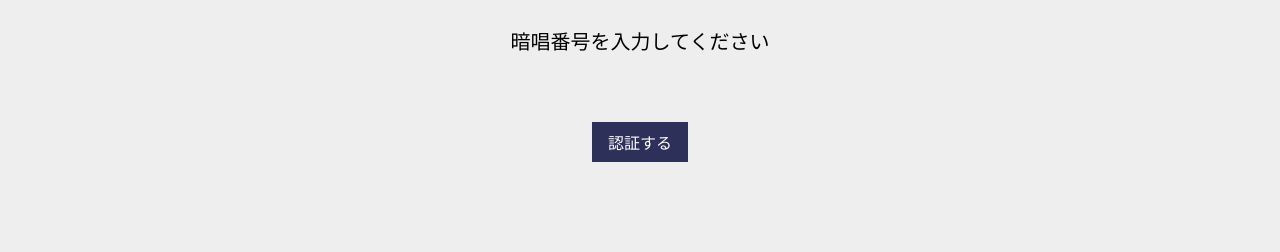
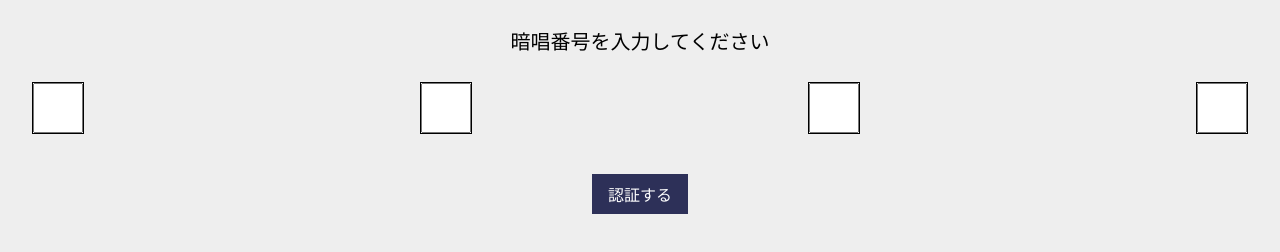
Before and after one commit to taisei1207/VuePugAdvance, a website: page PW.html in a window 1280 px wide. Drawn offline with nearby package versions, Linux system fonts and the light colour scheme.

Commit message:
スマホPW作成

```diff
--- a/PW.html
+++ b/PW.html
@@ -12,7 +12,10 @@
 	<div id="app">
 		<h3>暗唱番号を入力してください</h3>
 		<ul class="list">
-			<li class="input-box" type="tell" v-for="num in nums":key="num"></li>
+			<li class="box"><input class="input-box" type="tell" v-model="num1" maxlength="1" @input="goNext" id="1" ref="1"></li>
+			<li class="box"><input class="input-box" type="tell" v-model="num2" maxlength="1" @input="goNext" id="2" ref="2"></li>
+			<li class="box"><input class="input-box" type="tell" v-model="num3" maxlength="1" @input="goNext" id="3" ref="3"></li>
+			<li class="box"><input class="input-box" type="tell" v-model="num4" maxlength="1" @input="goNext" id="4" ref="4"></li>
 		</ul>
 
 		<button class="button">認証する</button>
--- a/js/PW.js
+++ b/js/PW.js
@@ -1,16 +1,28 @@
-new Vue({
+let vm = new Vue({
 	el: '#app',
 	data: {
-		nums: {
-			"num1": null,
-			"num2": null,
-			"num3": null,
-			"num4": null
-		}
+		"num1": null,
+		"num2": null,
+		"num3": null,
+		"num4": null
 	},
 	methods: {
-		goNext: function() {
+		goNext: function(event) {
 			$inputs = document.getElementsByClassName('input-box');
+			nowIndex = Array.from($inputs).indexOf(event.target);
+			var ref = 0;
+			var nextRef = 0;
+			ref = Number(event.target.id);
+			if (event.target.value.length == 1) {
+				if (nowIndex < $inputs.length - 1) {
+					nextRef = ref + 1;
+					this.$refs[nextRef].focus();
+				}
+
+				else {
+					this.$refs[ref].blur();
+				}
+			}
 		}
 	}
 })
```
